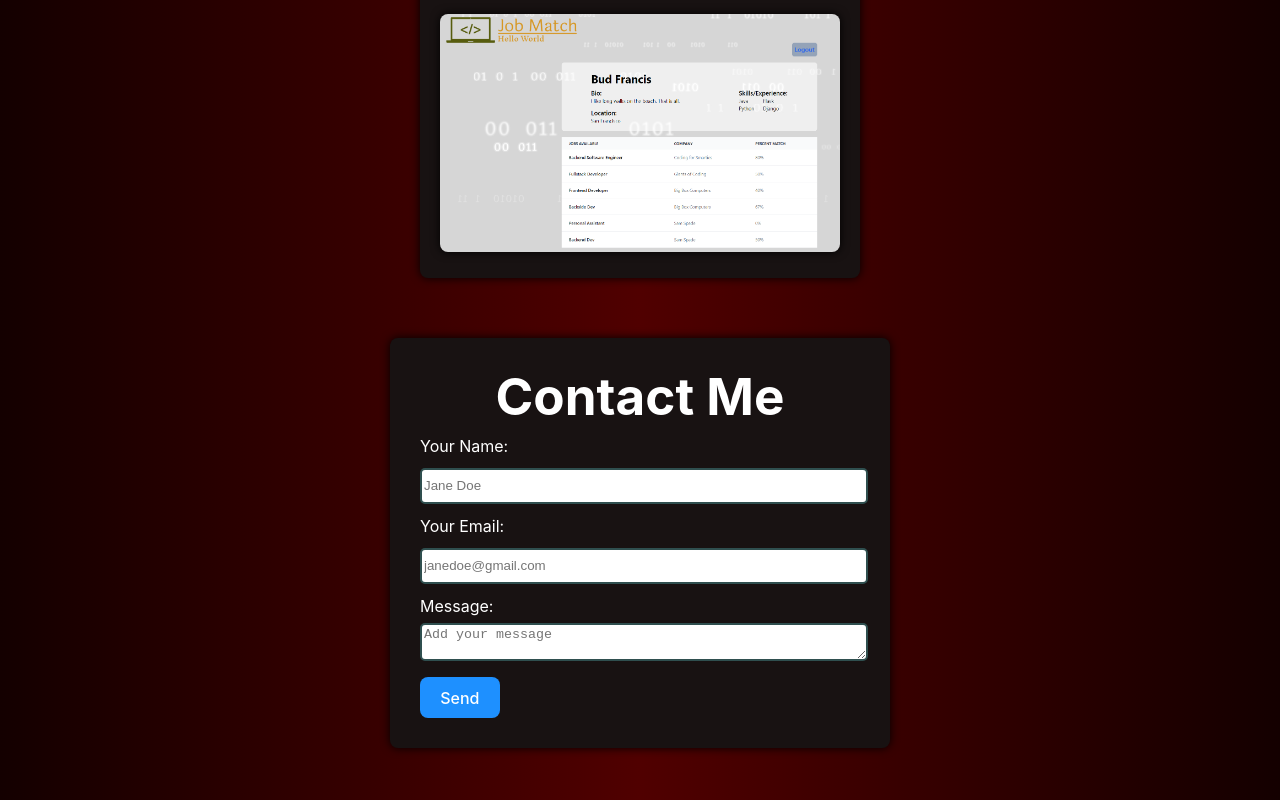
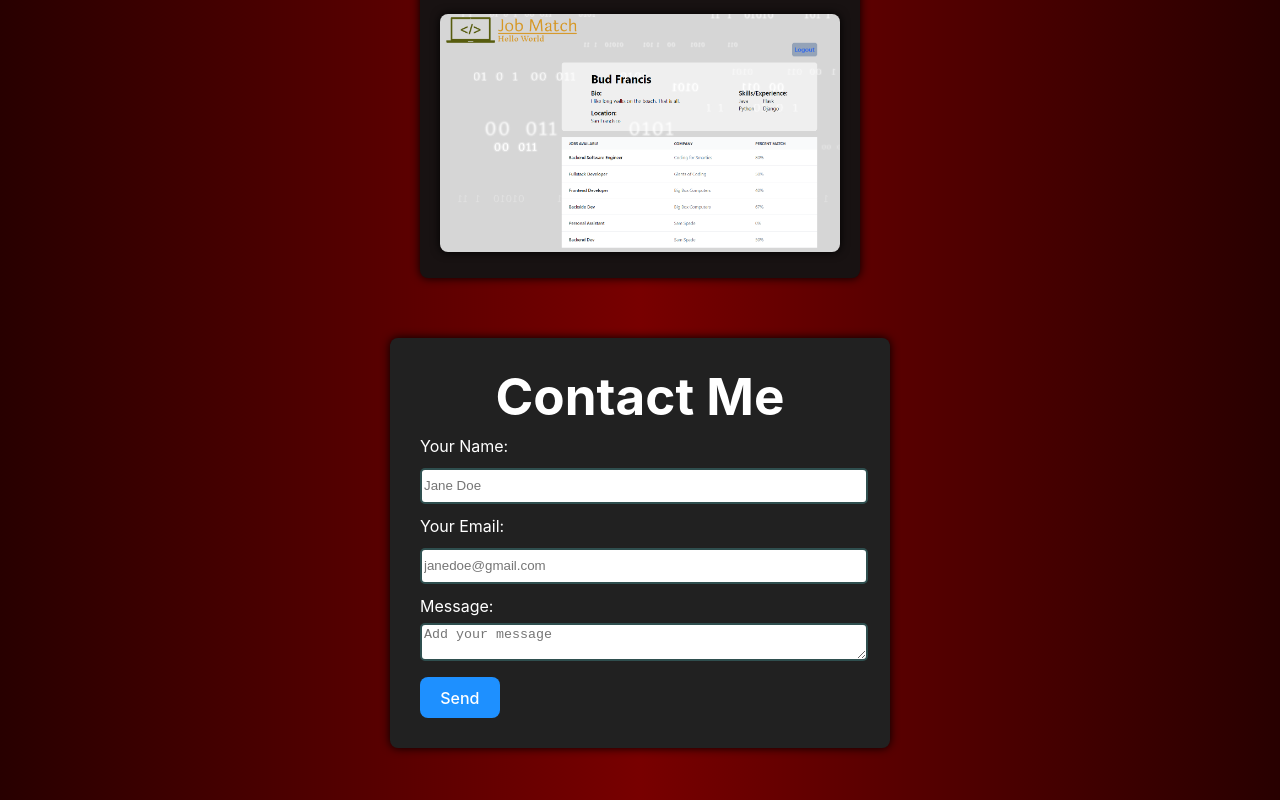
Before and after one commit to Wbradmeyer/vitePortfolio, a Vue app: page / in a window 1280 px wide. Shown: the part 1943-2743 px from the top of the page. Built offline with nearby package versions, Linux system fonts and the light colour scheme.

Commit message:
lighten backgrounds

```diff
--- a/src/components/Contact.vue
+++ b/src/components/Contact.vue
@@ -37,7 +37,7 @@
     form {
         margin: 0px;
         text-align: left;
-        background-color: rgb(24, 18, 18);
+        background-color: rgb(33, 33, 33);
         color: white;
         border-radius: 8px;
         width: 440px;
--- a/src/style.css
+++ b/src/style.css
@@ -21,7 +21,7 @@ body {
   /* width: 100%; */
   min-width: 100vh;
   min-height: 100vh;
-  background-image: linear-gradient(to right, rgb(20, 0, 0), rgb(80, 0, 0), rgb(20, 0, 0));
+  background-image: linear-gradient(to right, rgb(40, 0, 0), rgb(120, 0, 0), rgb(40, 0, 0));
 }
 
 h1 {
```
